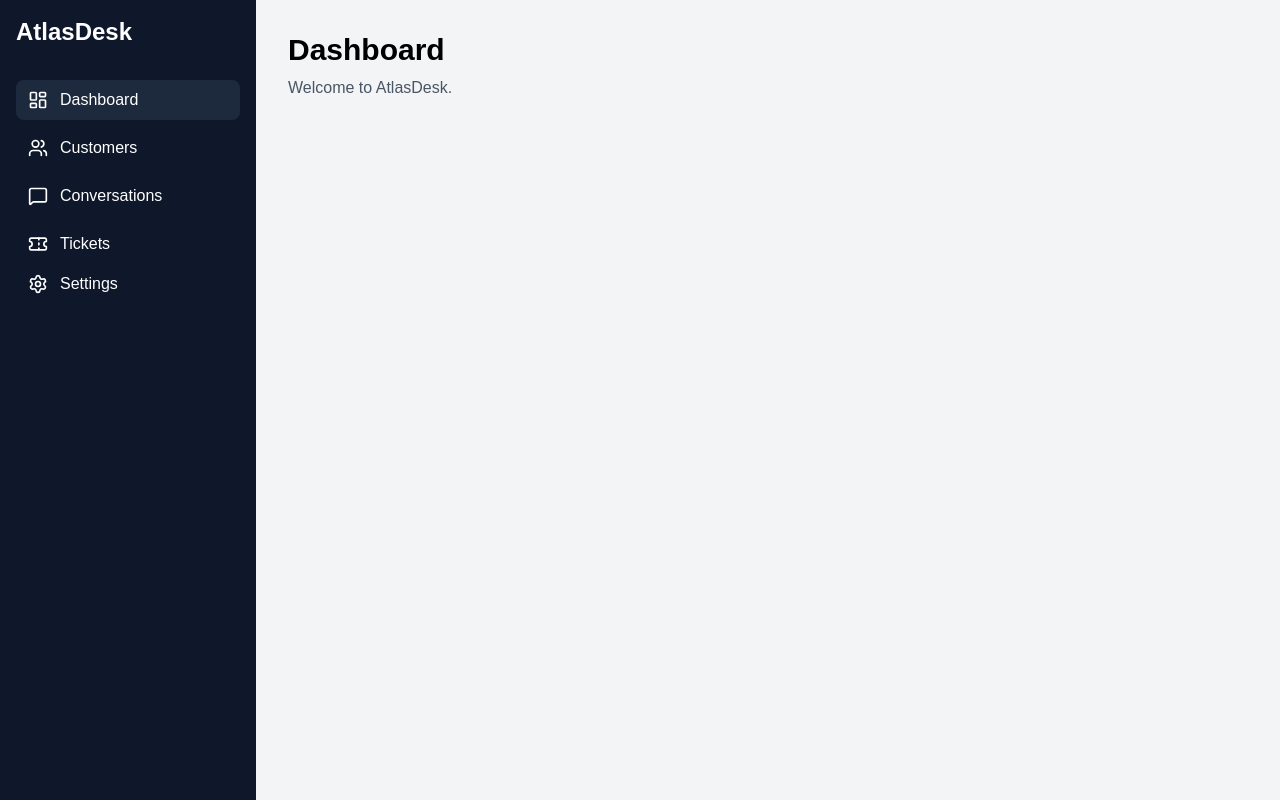
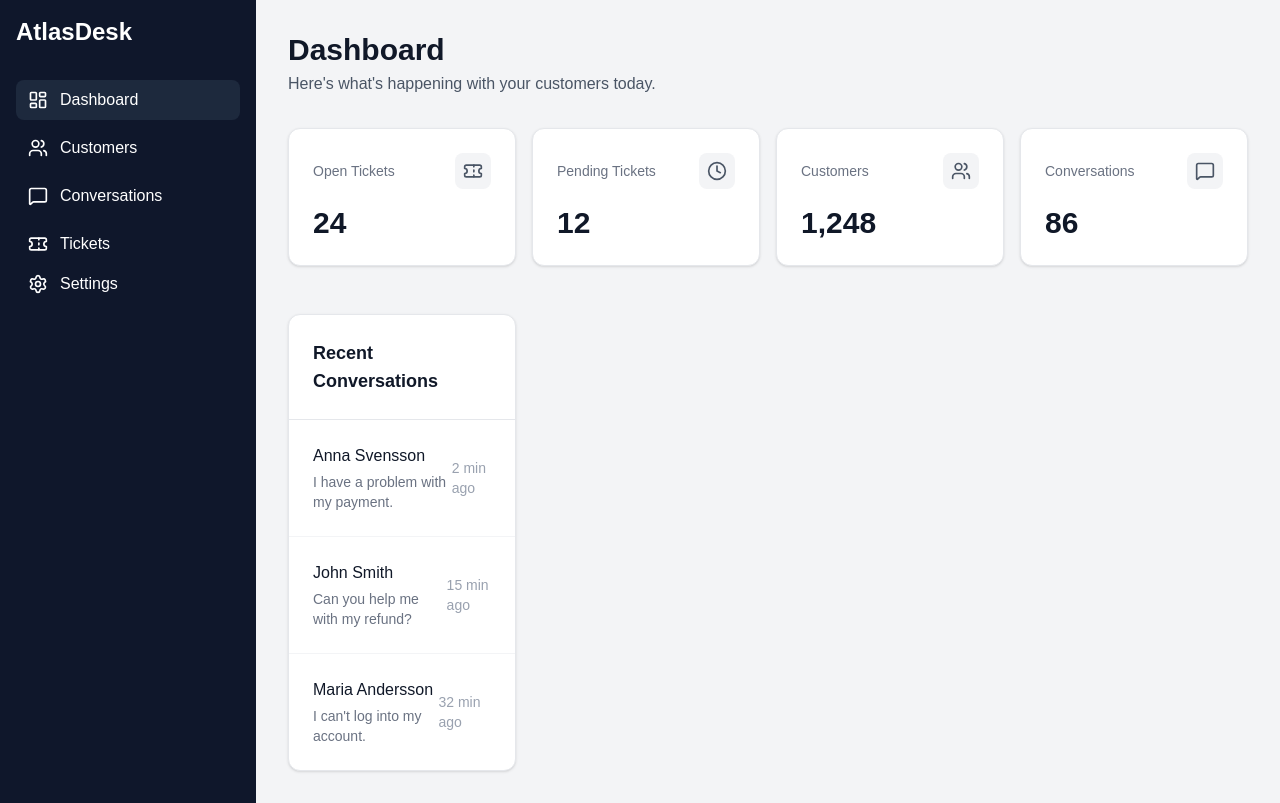
Before and after one commit to Abualtaher/atlasdesk, a React (Vite) app in the folder client/: page / in a window 1280 px wide. Built offline with nearby package versions, Linux system fonts and the light colour scheme.

Commit message:
feat: add ConversationList component and integrate it into the Dashboard

```diff
--- /dev/null
+++ b/client/src/components/ConversationList.tsx
@@ -0,0 +1,62 @@
+type Conversation = {
+  id: number;
+  customer: string;
+  message: string;
+  time: string;
+};
+
+const conversations: Conversation[] = [
+  {
+    id: 1,
+    customer: "Anna Svensson",
+    message: "I have a problem with my payment.",
+    time: "2 min ago",
+  },
+  {
+    id: 2,
+    customer: "John Smith",
+    message: "Can you help me with my refund?",
+    time: "15 min ago",
+  },
+  {
+    id: 3,
+    customer: "Maria Andersson",
+    message: "I can't log into my account.",
+    time: "32 min ago",
+  },
+];
+
+function ConversationList() {
+  return (
+    <div className="rounded-xl border border-gray-200 bg-white shadow-sm">
+      <div className="border-b border-gray-200 p-6">
+        <h2 className="text-lg font-semibold text-gray-900">
+          Recent Conversations
+        </h2>
+      </div>
+
+      <div>
+        {conversations.map((conversation) => (
+          <div
+            key={conversation.id}
+            className="flex items-center justify-between border-b border-gray-100 p-6 last:border-b-0"
+          >
+            <div>
+              <p className="font-medium text-gray-900">
+                {conversation.customer}
+              </p>
+
+              <p className="mt-1 text-sm text-gray-500">
+                {conversation.message}
+              </p>
+            </div>
+
+            <span className="text-sm text-gray-400">{conversation.time}</span>
+          </div>
+        ))}
+      </div>
+    </div>
+  );
+}
+
+export default ConversationList;
--- /dev/null
+++ b/client/src/components/StatCard.tsx
@@ -0,0 +1,23 @@
+import type { ReactNode } from "react";
+
+type StatCardProps = {
+  title: string;
+  value: string;
+  icon: ReactNode;
+};
+
+function StatCard({ title, value, icon }: StatCardProps) {
+  return (
+    <div className="rounded-xl border border-gray-200 bg-white p-6 shadow-sm">
+      <div className="flex items-center justify-between">
+        <p className="text-sm font-medium text-gray-500">{title}</p>
+
+        <div className="rounded-lg bg-gray-100 p-2 text-gray-600">{icon}</div>
+      </div>
+
+      <p className="mt-4 text-3xl font-bold text-gray-900">{value}</p>
+    </div>
+  );
+}
+
+export default StatCard;
--- a/client/src/pages/Dashboard.tsx
+++ b/client/src/pages/Dashboard.tsx
@@ -1,10 +1,37 @@
+import { Ticket, Clock, Users, MessageSquare } from "lucide-react";
+import StatCard from "../components/StatCard";
+import ConversationList from "../components/ConversationList";
+
 function Dashboard() {
   return (
     <div>
-      <h1 className="text-3xl font-bold">Dashboard</h1>
+      <div>
+        <h1 className="text-3xl font-bold text-gray-900">Dashboard</h1>
 
-      <p className="mt-2 text-gray-600">Welcome to AtlasDesk.</p>
+        <p className="mt-1 text-gray-600">
+          Here's what's happening with your customers today.
+        </p>
+      </div>
+
+      <div className="mt-8 grid grid-cols-1 gap-4 md:grid-cols-2 lg:grid-cols-4">
+        <StatCard title="Open Tickets" value="24" icon={<Ticket size={20} />} />
+        <StatCard
+          title="Pending Tickets"
+          value="12"
+          icon={<Clock size={20} />}
+        />
+        <StatCard title="Customers" value="1,248" icon={<Users size={20} />} />
+        <StatCard
+          title="Conversations"
+          value="86"
+          icon={<MessageSquare size={20} />}
+        />
+        <div className="mt-8">
+          <ConversationList />
+        </div>
+      </div>
     </div>
   );
 }
+
 export default Dashboard;
```
